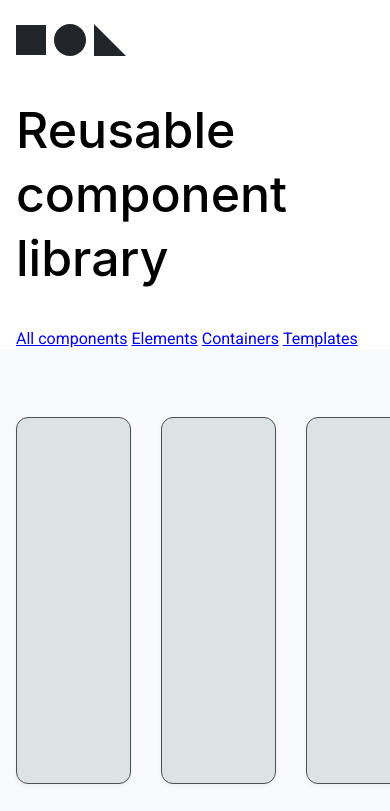
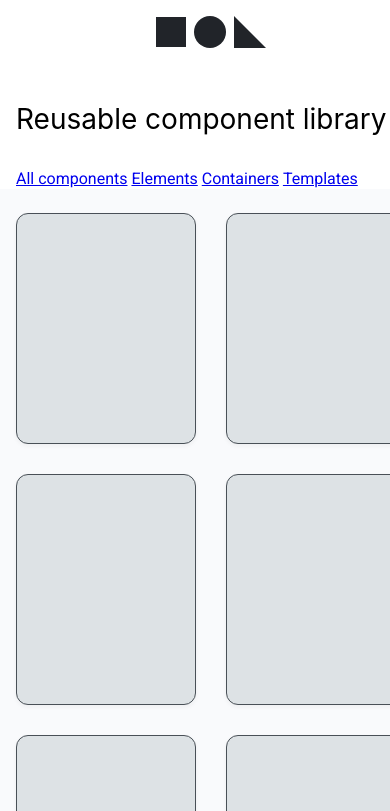
Before and after one commit to js-tasks-ru/htmlcss-20230714_grinux, a website: page index.html in a window 390 px wide. Shown: the top 811 px of the page. Drawn offline with Linux system fonts and the light colour scheme.

Commit message:
6-0 main page adaptive layout

```diff
--- a/components/card/card.css
+++ b/components/card/card.css
@@ -1,10 +1,15 @@
 .card {
-  /* flex-shrink: 0; */
+  display: flex;
   box-sizing: border-box;
   border: 1px solid var(--grey-4);
-  /* width: 350px; */
   height: 367px;
   background: var(--grey-2);
   border-radius: 12px;
   box-shadow: 0px 2px 4px 0px var(--card-background);
 }
+
+@media screen and (max-width: 768px) {
+  .card {
+    height: 231px;
+  }
+}
--- a/components/footer/footer.css
+++ b/components/footer/footer.css
@@ -1,6 +1,12 @@
 .footer {
   text-align: center;
   padding-top: 72px
+}
+
+@media screen and (max-width: 768px) {
+  .footer {
+    display: none;
+  }
 }
 
 .footer__title {
--- a/components/header/header.css
+++ b/components/header/header.css
@@ -1,4 +1,5 @@
 .header {
+  padding-top: 24px;
   background: var(--white);
 }
 
@@ -9,7 +10,6 @@
 }
 
 .header__top {
-  margin-top:24px;
   display: flex;
   justify-content: space-between;
 }
@@ -23,3 +23,19 @@
   letter-spacing: 0em;
   text-align: left;
 }
+
+@media screen and (max-width: 768px) {
+  .header {
+    padding-top: 16px;
+  }
+}
+
+@media screen and (max-width: 768px) {
+  .header__title {
+    margin: 48px 0 32px 0px;
+    font-family: Inter;
+    font-size: 28px;
+    font-weight: 400;
+    line-height: 38px;
+  }
+}
--- a/components/logo/logo.css
+++ b/components/logo/logo.css
@@ -1,3 +1,9 @@
 .logo {
   margin-right: auto;
 }
+
+@media screen and (max-width: 768px) {
+  .logo {
+    margin: auto;
+  }
+}
--- a/components/preview/preview.css
+++ b/components/preview/preview.css
@@ -9,3 +9,11 @@
     gap: 30px;
     padding: 68px 0px 92px 0px;
   }
+
+  @media screen and (max-width: 768px) {
+    .preview__cards {
+      grid-template-columns: repeat(2, calc(50% - 15px));
+      grid-template-rows: repeat(auto-fill, 231px);
+      padding: 24px 0px;
+    }
+  }
--- a/index.html
+++ b/index.html
@@ -2,6 +2,7 @@
 <!-- Главная страница -->
 <html lang="ru">
     <head>
+      <meta name="viewport" content="width=device-width, initial-scale=1.0" />
       <link rel="stylesheet" href="./assets/css/main.css">
     </head>
     <body>
```
